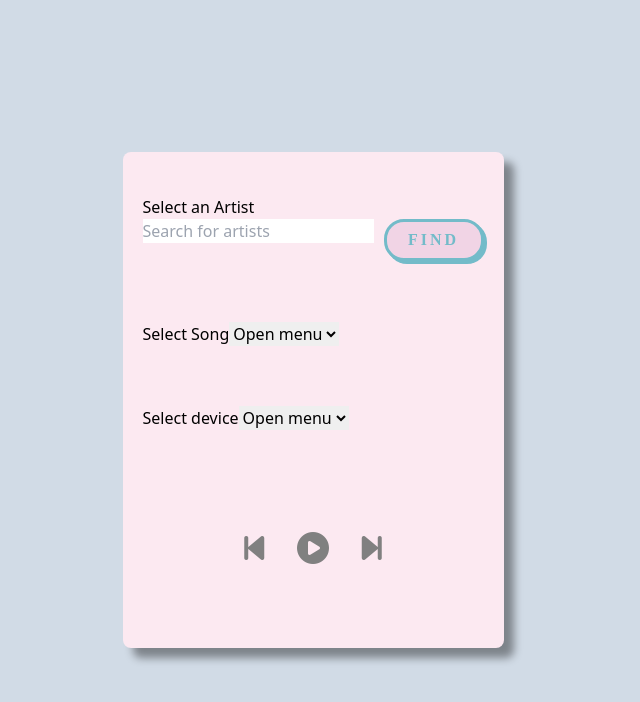
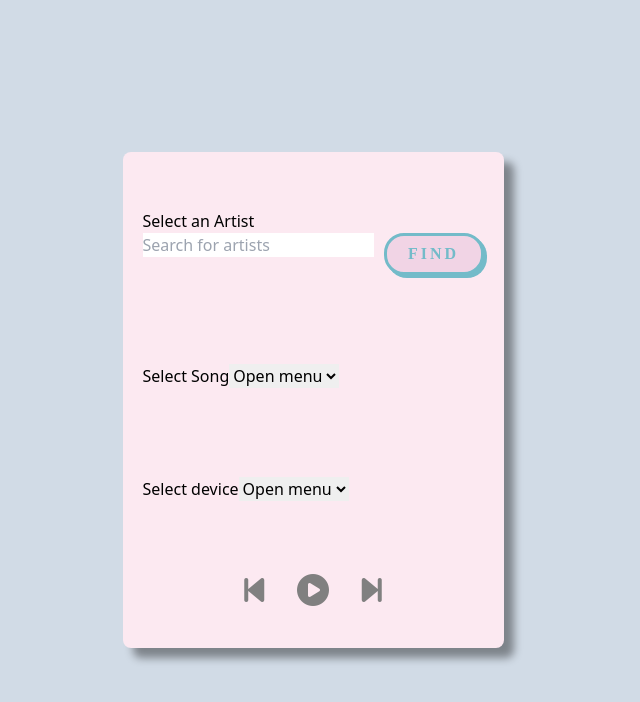
Before and after one commit to ALADM2/Playlist_Creator, a React (Vite) app: page /mainpage in a window 1280 px wide. Shown: the top 702 px of the page, without its empty margins (327-967 px from the left). Built offline with nearby package versions, Linux system fonts and the light colour scheme; a web font is replaced by a local one.

Commit message:
change info layout

```diff
--- a/src/components/CSS/InfoPanel.css
+++ b/src/components/CSS/InfoPanel.css
@@ -7,6 +7,7 @@
     padding: 10px;
     box-shadow: 4px 4px 4px 4px rgba(0, 0, 0, 0.1);
     border-radius: 5px;
+    height: fit-content;
 }
 
 .albumImg>img {
--- a/src/components/CSS/MainPage.css
+++ b/src/components/CSS/MainPage.css
@@ -4,6 +4,7 @@
   max-height: 100dvh;
   padding: 20px;
   justify-content: space-around;
+  align-items: center;
   gap: 30px;
   background-color: #FCE9F1;
   border-radius: 8px;
```
